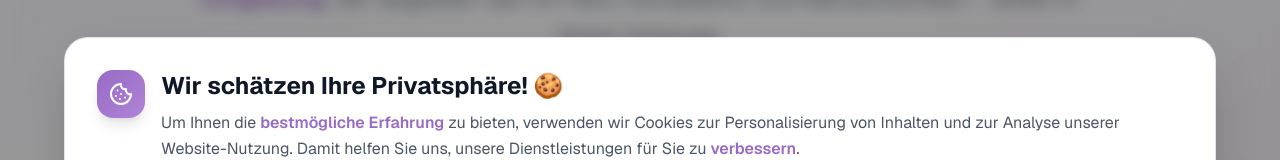
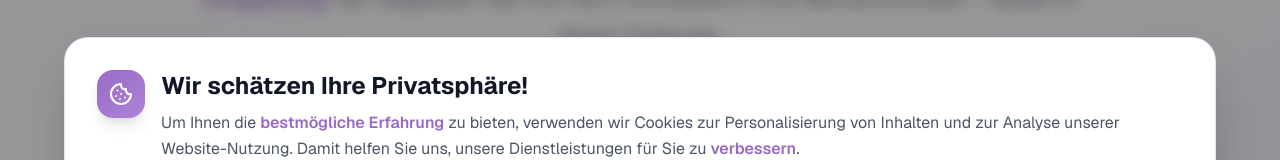
Before and after one commit to NikolaVujovic1988/magda, a Next.js app: page / in a window 1280 px wide. Shown: the part 389-549 px from the top of the page. Built offline with nearby package versions, Linux system fonts and the light colour scheme.

Commit message:
cookie banner

```diff
--- a/components/CookieBanner.tsx
+++ b/components/CookieBanner.tsx
@@ -75,7 +75,7 @@ export default function CookieBanner() {
                 </div>
                 <div className="flex-1">
                   <h3 className="text-2xl font-bold text-gray-900 mb-2">
-                    Wir schätzen Ihre Privatsphäre! 🍪
+                    Wir schätzen Ihre Privatsphäre!
                   </h3>
                   <p className="text-gray-600 leading-relaxed">
                     Um Ihnen die <span className="font-semibold text-[#986AC6]">bestmögliche Erfahrung</span> zu bieten,
@@ -252,16 +252,16 @@ export default function CookieBanner() {
               {/* Save Buttons */}
               <div className="flex flex-col sm:flex-row gap-3">
                 <button
-                  onClick={handleSavePreferences}
+                  onClick={handleAcceptAll}
                   className="flex-1 bg-gradient-to-r from-[#986AC6] to-[#8357B8] text-white px-6 py-4 rounded-xl font-bold shadow-lg hover:shadow-xl transition-all duration-300"
                 >
-                  Auswahl speichern
+                  Alle akzeptieren
                 </button>
                 <button
-                  onClick={handleAcceptAll}
+                  onClick={handleSavePreferences}
                   className="flex-1 bg-white border-2 border-[#986AC6] text-[#986AC6] px-6 py-4 rounded-xl font-semibold hover:bg-[#986AC6] hover:text-white transition-all duration-300"
                 >
-                  Alle akzeptieren
+                  Auswahl speichern
                 </button>
               </div>
             </div>
```
